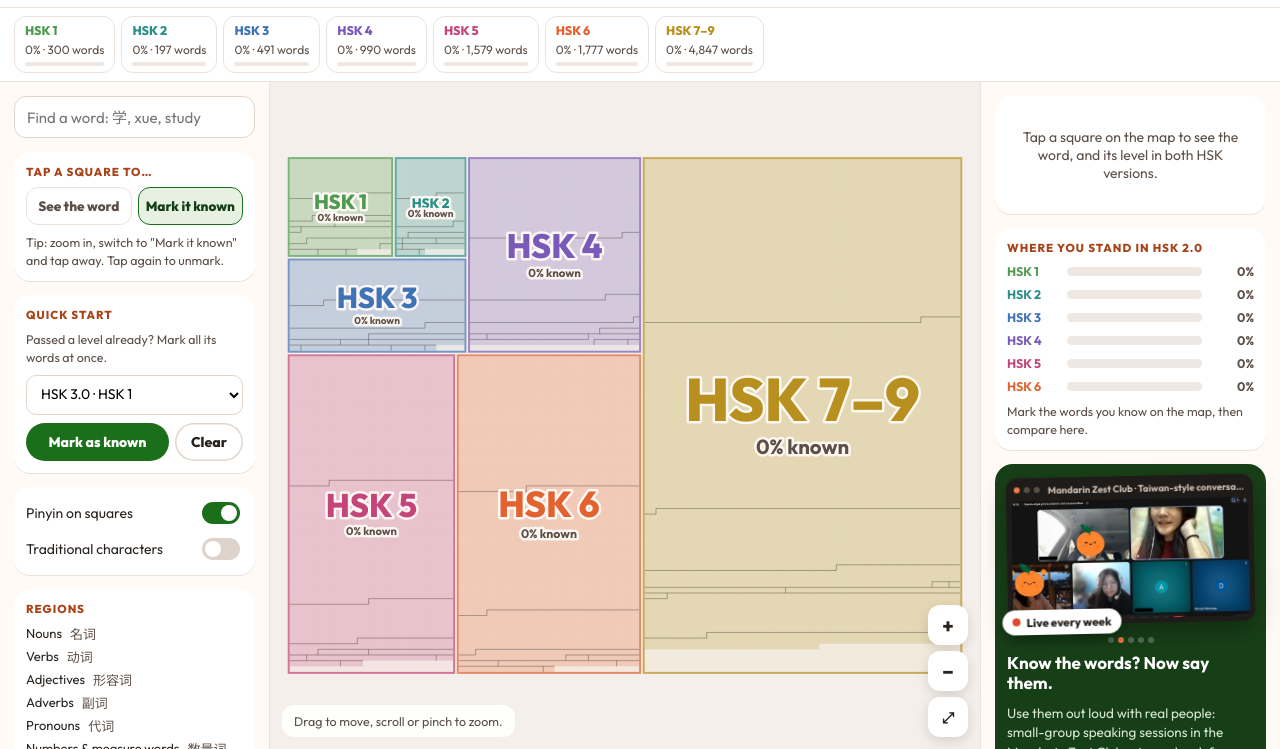
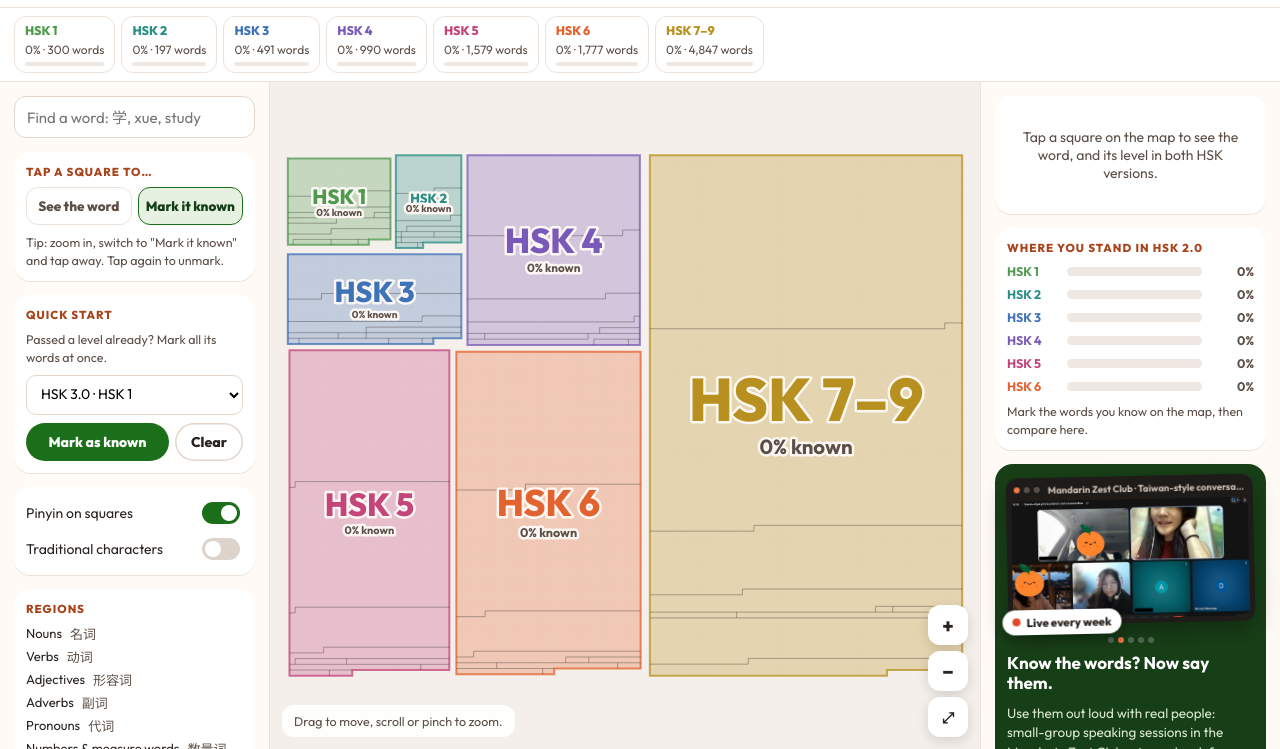
Before and after one commit to antoinesjc/Mandarin-Zest-Class-Calendar, a plain HTML site: page hskmap.html in a window 1280 px wide. Shown: the part 51-800 px from the top of the page. Drawn offline with Linux system fonts and the light colour scheme.

Commit message:
HSK Map: fill each level box exactly (no empty space)
Co-Authored-By: Claude Opus 5.5 <noreply@anthropic.com>
Claude-Session: https://claude.ai/code/session_01B4PzkCKEiLgfUQSyHrqMXi

```diff
--- a/hskmap.html
+++ b/hskmap.html
@@ -242,44 +242,45 @@
     var key = v === 3 ? 4 : 5, byL = {};
     W.forEach(function (w, i) { var l = w[key]; if (l) (byL[l] = byL[l] || []).push(i); });
     var lv = Object.keys(byL).map(Number), sum = 0; lv.forEach(function (l) { sum += byL[l].length; });
-    for (var slack = 1.06; ; slack += .03) {
-      var GW = Math.ceil(Math.sqrt(sum * slack * 1.3)), GH = Math.ceil(sum * slack / GW), rects = [];
-      var items = lv.map(function (l) { return { l:l, v:byL[l].length }; }).sort(function (a, b) { return b.v - a.v; });
-      squarify(items, 0, 0, GW, GH, rects);
-      var ok = true, boxes = rects.map(function (r) {
-        // integer box, mirrored so the biggest level sits on the right and HSK 1 top left; 1-square gutter between boxes
-        var x0 = Math.round(r[1]), y0 = Math.round(r[2]), x1 = Math.round(r[1] + r[3]), y1 = Math.round(r[2] + r[4]);
-        var X0 = GW - x1, X1 = GW - x0, Y0 = GH - y1, Y1 = GH - y0, bx = X0 + (X0 > 0 ? 1 : 0), by = Y0 + (Y0 > 0 ? 1 : 0);
-        var bw = X1 - bx, bh = Y1 - by; if (bw * bh < r[0].v) ok = false;
-        return { l:r[0].l, x:bx, y:by, w:bw, h:bh };
-      });
-      if (ok) break;
-    }
-    // keep reading order: if HSK 1 ended up to the right of HSK 2 on the same row, swap them
+    // exact areas (no slack): each level gets a rectangle as big as its list
+    var GW = Math.sqrt(sum * 1.3), GH = sum / GW, rects = [], G = .9;
+    squarify(lv.map(function (l) { return { l:l, v:byL[l].length }; }).sort(function (a, b) { return b.v - a.v; }), 0, 0, GW, GH, rects);
+    var boxes = rects.map(function (r) { // mirrored: biggest level on the right, HSK 1 top left
+      return { l:r[0].l, x:GW - r[1] - r[3] + G / 2, y:GH - r[2] - r[4] + G / 2, w:r[3] - G, h:r[4] - G };
+    });
     var b1 = boxes.find(function (b) { return b.l === 1; }), b2 = boxes.find(function (b) { return b.l === 2; });
-    if (b1 && b2 && b1.y === b2.y && b1.h === b2.h && b1.x > b2.x) { var left = b2.x; b2.x = left + b1.w + (b1.x - (b2.x + b2.w)); b1.x = left; }
-    var occ = new Map(), pos = new Int32Array(W.length * 2).fill(-99999), conts = [], reg = new Map();
+    if (b1 && b2 && Math.abs(b1.y - b2.y) < .01 && b1.x > b2.x) { var left = b2.x; b2.x = left + b1.w + G; b1.x = left; }
+    var pos = new Float32Array(W.length * 3), conts = [], reg = new Map(), bb = [1e9, 1e9, -1e9, -1e9];
     boxes.forEach(function (b) {
       var ids = byL[b.l].slice().sort(function (a, c) { return CLS_ORDER.indexOf(W[a][3]) - CLS_ORDER.indexOf(W[c][3]) || a - c; });
-      // fill column by column inside the box when it is tall, row by row when it is wide, so word classes form bands
-      var regions = {}, k = 0;
+      var n = ids.length, best = null;
+      // choose the number of columns that fills the box best (squares stay squares; only a few empty squares at most)
+      for (var c = 1; c <= n; c++) { var r = Math.ceil(n / c), t = Math.min(b.w / c, b.h / r), waste = b.w * b.h - n * t * t + (r * c - n) * t * t * 3;
+        if (!best || waste < best.waste) best = { c:c, r:r, t:t, waste:waste }; }
+      var C = best.c, R = best.r, T = best.t, gx = b.x + (b.w - C * T) / 2, gy = b.y + (b.h - R * T) / 2, regions = {};
       ids.forEach(function (wi, j) {
-        var X = b.x + (j % b.w), Y = b.y + Math.floor(j / b.w);
-        occ.set(X + "," + Y, wi); pos[wi * 2] = X; pos[wi * 2 + 1] = Y; reg.set(wi, b.l * 100 + CLS_ORDER.indexOf(W[wi][3]));
-        var c = W[wi][3], R = regions[c] = regions[c] || { cls:c, x:0, y:0, n:0 }; R.x += X; R.y += Y; R.n++;
+        var X = gx + (j % C) * T, Y = gy + Math.floor(j / C) * T;
+        pos[wi * 3] = X; pos[wi * 3 + 1] = Y; pos[wi * 3 + 2] = T; reg.set(wi, b.l * 100 + CLS_ORDER.indexOf(W[wi][3]));
+        var k = W[wi][3], Rg = regions[k] = regions[k] || { cls:k, x:0, y:0, n:0 }; Rg.x += X + T / 2; Rg.y += Y + T / 2; Rg.n++;
       });
-      var rs = Object.keys(regions).map(function (c) { var R = regions[c]; R.x /= R.n; R.y /= R.n; return R; });
-      conts.push({ l:b.l, n:ids.length, ids:ids, cx:b.x + b.w / 2 - .5, cy:b.y + b.h / 2 - .5, box:[b.x, b.y, b.x + b.w - 1, b.y + b.h - 1], regions:rs });
+      var rs = Object.keys(regions).map(function (k) { var Rg = regions[k]; Rg.x /= Rg.n; Rg.y /= Rg.n; return Rg; });
+      conts.push({ l:b.l, n:n, ids:ids, c:C, r:R, t:T, gx:gx, gy:gy, cx:gx + C * T / 2, cy:gy + R * T / 2, box:[gx, gy, gx + C * T, gy + R * T], regions:rs });
+      bb[0] = Math.min(bb[0], gx); bb[1] = Math.min(bb[1], gy); bb[2] = Math.max(bb[2], gx + C * T); bb[3] = Math.max(bb[3], gy + R * T);
     });
-    var bb = [0, 0, GW - 1, GH - 1];
-    return (LAYOUTS[v] = { occ:occ, pos:pos, conts:conts, reg:reg, bb:bb });
+    return (LAYOUTS[v] = { pos:pos, conts:conts, reg:reg, bb:bb });
+  }
+  function hit(x, y) { // word index at a world point, or -1
+    for (var k = 0; k < L.conts.length; k++) { var c = L.conts[k];
+      if (x < c.box[0] || y < c.box[1] || x >= c.box[2] || y >= c.box[3]) continue;
+      var j = Math.floor((y - c.gy) / c.t) * c.c + Math.floor((x - c.gx) / c.t); return j < c.n ? c.ids[j] : -1; }
+    return -1;
   }
 
   // ---------- canvas ----------
   var cv = document.getElementById("cv"), ctx = cv.getContext("2d"), wrap = document.getElementById("mapw");
   var cam = { x:0, y:0, s:6 }, dpr = 1, L = null;
   function resize() { dpr = Math.min(2, window.devicePixelRatio || 1); cv.width = wrap.clientWidth * dpr; cv.height = wrap.clientHeight * dpr; draw(); }
-  function fit() { var b = L.bb, w = wrap.clientWidth, h = wrap.clientHeight; cam.s = Math.min(w / (b[2] - b[0] + 8), h / (b[3] - b[1] + 8)); cam.x = (b[0] + b[2] + 1) / 2; cam.y = (b[1] + b[3] + 1) / 2; draw(); }
+  function fit() { var b = L.bb, w = wrap.clientWidth, h = wrap.clientHeight; cam.s = Math.min(w / (b[2] - b[0] + 6), h / (b[3] - b[1] + 6)); cam.x = (b[0] + b[2]) / 2; cam.y = (b[1] + b[3]) / 2; draw(); }
   function toScreen(x, y) { return [(x - cam.x) * cam.s + wrap.clientWidth / 2, (y - cam.y) * cam.s + wrap.clientHeight / 2]; }
   function toWorld(px, py) { return [(px - wrap.clientWidth / 2) / cam.s + cam.x, (py - wrap.clientHeight / 2) / cam.s + cam.y]; }
   function hex(c, a) { var n = parseInt(c.slice(1), 16); return "rgba(" + (n >> 16) + "," + (n >> 8 & 255) + "," + (n & 255) + "," + a + ")"; }
@@ -289,58 +290,55 @@
     var w = wrap.clientWidth, h = wrap.clientHeight, s = cam.s, key = ver === 3 ? 4 : 5;
     ctx.setTransform(dpr, 0, 0, dpr, 0, 0);
     ctx.fillStyle = "#f4efea"; ctx.fillRect(0, 0, w, h);
-    // level boxes
-    L.conts.forEach(function (c) { var a = toScreen(c.box[0], c.box[1]), z = toScreen(c.box[2] + 1, c.box[3] + 1), col = COLORS[c.l];
-      ctx.fillStyle = hex(col, .06); ctx.fillRect(a[0], a[1], z[0] - a[0], z[1] - a[1]);
-      ctx.strokeStyle = hex(col, .7); ctx.lineWidth = 2; ctx.strokeRect(a[0] - 1, a[1] - 1, z[0] - a[0] + 2, z[1] - a[1] + 2); });
-    var tl = toWorld(0, 0), br = toWorld(w, h), x0 = Math.floor(tl[0]) - 1, y0 = Math.floor(tl[1]) - 1, x1 = Math.ceil(br[0]) + 1, y1 = Math.ceil(br[1]) + 1;
-    var gap = s > 8 ? Math.max(1, s * .06) : 0, showTxt = s >= 24, showPy = opt.py && s >= 38;
-    // land shadow
+    // level boxes (outline follows the squares, so a short last row makes a small step)
+    function outline(c) { var t = c.t, full = Math.floor(c.n / c.c), rem = c.n % c.c, x0 = c.gx, y0 = c.gy, x1 = c.gx + c.c * t;
+      var P = rem ? [[x0, y0], [x1, y0], [x1, y0 + full * t], [x0 + rem * t, y0 + full * t], [x0 + rem * t, y0 + (full + 1) * t], [x0, y0 + (full + 1) * t]] : [[x0, y0], [x1, y0], [x1, y0 + full * t], [x0, y0 + full * t]];
+      ctx.beginPath(); P.forEach(function (q, i) { var p = toScreen(q[0], q[1]); if (i) ctx.lineTo(p[0], p[1]); else ctx.moveTo(p[0], p[1]); }); ctx.closePath(); }
+    L.conts.forEach(function (c) { var col = COLORS[c.l]; outline(c); ctx.fillStyle = hex(col, .08); ctx.fill(); ctx.strokeStyle = hex(col, .75); ctx.lineWidth = 2; ctx.stroke(); });
+    var tl = toWorld(0, 0), br = toWorld(w, h);
     L.conts.forEach(function (c) {
-      var p = toScreen(c.box[0], c.box[1]); if (p[0] > w || p[1] > h) return;
+      if (c.box[2] < tl[0] || c.box[0] > br[0] || c.box[3] < tl[1] || c.box[1] > br[1]) return;
+      var ts = c.t * s, gap = ts > 8 ? Math.max(1, ts * .06) : 0, showTxt = ts >= 24, showPy = opt.py && ts >= 38;
+      c.ids.forEach(function (i, j) {
+        var X = c.gx + (j % c.c) * c.t, Y = c.gy + Math.floor(j / c.c) * c.t;
+        if (X + c.t < tl[0] || X > br[0] || Y + c.t < tl[1] || Y > br[1]) return;
+        var p = toScreen(X, Y), col = COLORS[c.l], k = known.has(W[i][0]);
+        ctx.fillStyle = k ? col : (ts < 8 ? hex(col, .22) : "#fbf7f2");
+        ctx.fillRect(p[0] + gap / 2, p[1] + gap / 2, ts - gap, ts - gap);
+        if (!k && ts >= 8) { ctx.fillStyle = hex(col, .12); ctx.fillRect(p[0] + gap / 2, p[1] + gap / 2, ts - gap, ts - gap); }
+        if (i === sel) { ctx.strokeStyle = "#2a2420"; ctx.lineWidth = Math.max(2, ts * .08); ctx.strokeRect(p[0] + 1, p[1] + 1, ts - 2, ts - 2); }
+        if (showTxt) {
+          var hz = opt.trad && W[i][6] ? W[i][6] : W[i][0], fs = Math.min(ts * .42, ts * .86 / Math.max(1, hz.length));
+          ctx.fillStyle = k ? "#fff" : "#2a2420"; ctx.textAlign = "center"; ctx.textBaseline = "middle";
+          ctx.font = "700 " + fs + "px 'Noto Sans " + (opt.trad ? "TC" : "SC") + "', sans-serif";
+          ctx.fillText(hz, p[0] + ts / 2, p[1] + ts * (showPy ? .6 : .52));
+          if (showPy) { ctx.font = "600 " + Math.min(ts * .17, ts * 1.55 / Math.max(1, W[i][1].length)) + "px Outfit, sans-serif"; ctx.fillStyle = k ? "rgba(255,255,255,.9)" : "#a8431a"; ctx.fillText(W[i][1], p[0] + ts / 2, p[1] + ts * .22); }
+        } else if (ts >= 9 && !k) { ctx.fillStyle = hex(col, .35); ctx.fillRect(p[0] + ts * .3, p[1] + ts * .45, ts * .4, Math.max(1, ts * .1)); }
+      });
+      // region borders between word classes
+      if (ts >= 5) {
+        ctx.strokeStyle = ts > 14 ? "rgba(42,36,32,.55)" : "rgba(42,36,32,.35)"; ctx.lineWidth = ts > 14 ? 1.6 : 1; ctx.beginPath();
+        c.ids.forEach(function (i, j) {
+          var X = c.gx + (j % c.c) * c.t, Y = c.gy + Math.floor(j / c.c) * c.t; if (X + c.t < tl[0] || X > br[0] || Y + c.t < tl[1] || Y > br[1]) return;
+          var ra = L.reg.get(i), p = toScreen(X, Y), rt = j + 1 < c.n && (j + 1) % c.c ? c.ids[j + 1] : -1, dn = j + c.c < c.n ? c.ids[j + c.c] : -1;
+          if (rt >= 0 && L.reg.get(rt) !== ra) { ctx.moveTo(p[0] + ts, p[1]); ctx.lineTo(p[0] + ts, p[1] + ts); }
+          if (dn >= 0 && L.reg.get(dn) !== ra) { ctx.moveTo(p[0], p[1] + ts); ctx.lineTo(p[0] + ts, p[1] + ts); }
+        });
+        ctx.stroke();
+      }
     });
-    var cells = (x1 - x0) * (y1 - y0) < 60000;
-    var iter = cells ? null : L.occ;
-    function tile(i, X, Y) {
-      var p = toScreen(X, Y), l = W[i][key], col = COLORS[l], k = known.has(W[i][0]);
-      ctx.fillStyle = k ? col : (s < 8 ? hex(col, .22) : "#fbf7f2");
-      ctx.fillRect(p[0] + gap / 2, p[1] + gap / 2, s - gap, s - gap);
-      if (!k && s >= 8) { ctx.fillStyle = hex(col, .12); ctx.fillRect(p[0] + gap / 2, p[1] + gap / 2, s - gap, s - gap); }
-      if (i === sel) { ctx.strokeStyle = "#2a2420"; ctx.lineWidth = Math.max(2, s * .08); ctx.strokeRect(p[0] + 1, p[1] + 1, s - 2, s - 2); }
-      if (showTxt) {
-        var hz = opt.trad && W[i][6] ? W[i][6] : W[i][0], fs = Math.min(s * .42, s * .86 / Math.max(1, hz.length));
-        ctx.fillStyle = k ? "#fff" : "#2a2420"; ctx.textAlign = "center"; ctx.textBaseline = "middle";
-        ctx.font = "700 " + fs + "px 'Noto Sans " + (opt.trad ? "TC" : "SC") + "', sans-serif";
-        ctx.fillText(hz, p[0] + s / 2, p[1] + s * (showPy ? .6 : .52));
-        if (showPy) { ctx.font = "600 " + Math.min(s * .17, s * 1.55 / Math.max(1, W[i][1].length)) + "px Outfit, sans-serif"; ctx.fillStyle = k ? "rgba(255,255,255,.9)" : "#a8431a"; ctx.fillText(W[i][1], p[0] + s / 2, p[1] + s * .22); }
-      } else if (s >= 9 && !k) { ctx.fillStyle = hex(col, .35); ctx.fillRect(p[0] + s * .3, p[1] + s * .45, s * .4, Math.max(1, s * .1)); }
-    }
-    if (cells) { for (var Y = y0; Y <= y1; Y++) for (var X = x0; X <= x1; X++) { var i = L.occ.get(X + "," + Y); if (i != null) tile(i, X, Y); } }
-    else L.occ.forEach(function (i, k) { var c = k.split(","); tile(i, +c[0], +c[1]); });
-    // region borders
-    if (s >= 5) {
-      ctx.strokeStyle = s > 14 ? "rgba(42,36,32,.55)" : "rgba(42,36,32,.35)"; ctx.lineWidth = s > 14 ? 1.6 : 1; ctx.beginPath();
-      var X0 = Math.max(x0, L.bb[0] - 1), X1 = Math.min(x1, L.bb[2] + 1), Y0 = Math.max(y0, L.bb[1] - 1), Y1 = Math.min(y1, L.bb[3] + 1);
-      for (var yy = Y0; yy <= Y1; yy++) for (var xx = X0; xx <= X1; xx++) {
-        var a = L.occ.get(xx + "," + yy); if (a == null) continue;
-        var ra = L.reg.get(a), b1 = L.occ.get((xx + 1) + "," + yy), b2 = L.occ.get(xx + "," + (yy + 1)), p = toScreen(xx, yy);
-        if (b1 != null && L.reg.get(b1) !== ra) { ctx.moveTo(p[0] + s, p[1]); ctx.lineTo(p[0] + s, p[1] + s); }
-        if (b2 != null && L.reg.get(b2) !== ra) { ctx.moveTo(p[0], p[1] + s); ctx.lineTo(p[0] + s, p[1] + s); }
-      }
-      ctx.stroke();
-    }
     // labels
     ctx.textAlign = "center"; ctx.textBaseline = "middle";
     L.conts.forEach(function (c) {
-      var p = toScreen(c.cx + .5, c.cy + .5), col = COLORS[c.l];
-      if (s < 18) {
-        var bw = (c.box[2] - c.box[0] + 1) * s, bh = (c.box[3] - c.box[1] + 1) * s, big = Math.max(13, Math.min(60, bw * .2, bh * .32));
+      var p = toScreen(c.cx, c.cy), col = COLORS[c.l], ts = c.t * s;
+      if (ts < 16) {
+        var bw = (c.box[2] - c.box[0]) * s, bh = (c.box[3] - c.box[1]) * s, big = Math.max(13, Math.min(60, bw * .2, bh * .32));
         label(lvName(ver, c.l), p[0], p[1] - big * .2, "800 " + big + "px Outfit, sans-serif", col);
         var pc = pct(c.ids); label(pc + "% known", p[0], p[1] + big * .55, "700 " + Math.max(10, big * .34) + "px Outfit, sans-serif", "#5c4f47");
       }
-      if (s >= 9 && s < 24) c.regions.forEach(function (r) {
-        if (Math.sqrt(r.n) * s < 70) return;
-        var q = toScreen(r.x + .5, r.y + .5); label(CLS[r.cls][0], q[0], q[1], "800 " + Math.max(10, Math.min(15, s * .9)) + "px Outfit, sans-serif", "#2a2420", true);
+      if (ts >= 16 && ts < 24) c.regions.forEach(function (r) {
+        if (Math.sqrt(r.n) * ts < 70) return;
+        var q = toScreen(r.x, r.y); label(CLS[r.cls][0], q[0], q[1], "800 " + Math.max(10, Math.min(15, ts * .9)) + "px Outfit, sans-serif", "#2a2420", true);
       });
     });
   }
@@ -360,16 +358,16 @@
   });
   function up(e) {
     var tap = pts.size === 1 && !moved; pts.delete(e.pointerId); if (pts.size < 2) pinch = null; cv.classList.remove("drag");
-    if (tap) { var wpt = toWorld(e.offsetX, e.offsetY), i = L.occ.get(Math.floor(wpt[0]) + "," + Math.floor(wpt[1]));
-      if (i != null) { if (mode === "mark" && cam.s >= 14) toggle(i); select(i); }
-      else if (cam.s < 14) { var c = L.conts.find(function (c) { return wpt[0] >= c.box[0] && wpt[0] <= c.box[2] && wpt[1] >= c.box[1] && wpt[1] <= c.box[3]; }); if (c) flyTo(wpt[0], wpt[1], 30); }
+    if (tap) { var wpt = toWorld(e.offsetX, e.offsetY), i = hit(wpt[0], wpt[1]);
+      if (i >= 0 && cam.s * L.pos[i * 3 + 2] >= 14) { if (mode === "mark") toggle(i); select(i); }
+      else if (i >= 0) flyTo(wpt[0], wpt[1], 30 / L.pos[i * 3 + 2]);
     }
   }
   cv.addEventListener("pointerup", up); cv.addEventListener("pointercancel", function (e) { pts.delete(e.pointerId); pinch = null; });
   cv.addEventListener("wheel", function (e) { e.preventDefault(); zoomAt(e.offsetX, e.offsetY, Math.exp(-e.deltaY * .0016)); hideHint(); }, { passive:false });
   function zoomAt(px, py, f) { var a = toWorld(px, py); cam.s = Math.max(1.2, Math.min(90, cam.s * f)); var b = toWorld(px, py); cam.x += a[0] - b[0]; cam.y += a[1] - b[1]; draw(); }
   function flyTo(x, y, s) { var s0 = cam.s, x0 = cam.x, y0 = cam.y, t0 = performance.now();
-    (function step(t) { var k = Math.min(1, (t - t0) / 500), e = k < .5 ? 2 * k * k : 1 - Math.pow(-2 * k + 2, 2) / 2; cam.x = x0 + (x + .5 - x0) * e; cam.y = y0 + (y + .5 - y0) * e; cam.s = s0 + (s - s0) * e; draw(); if (k < 1) requestAnimationFrame(step); })(t0); }
+    (function step(t) { var k = Math.min(1, (t - t0) / 500), e = k < .5 ? 2 * k * k : 1 - Math.pow(-2 * k + 2, 2) / 2; cam.x = x0 + (x - x0) * e; cam.y = y0 + (y - y0) * e; cam.s = s0 + (s - s0) * e; draw(); if (k < 1) requestAnimationFrame(step); })(t0); }
   document.getElementById("zIn").onclick = function () { zoomAt(wrap.clientWidth / 2, wrap.clientHeight / 2, 1.6); };
   document.getElementById("zOut").onclick = function () { zoomAt(wrap.clientWidth / 2, wrap.clientHeight / 2, 1 / 1.6); };
   document.getElementById("zFit").onclick = fit;
@@ -397,7 +395,7 @@
     var html = lv.map(function (l) { var ids = []; W.forEach(function (w, i) { if (w[key] === l) ids.push(i); }); var p = pct(ids), n = Math.round(p * ids.length / 100); tot += ids.length; ids.forEach(function (i) { if (known.has(W[i][0])) kn++; });
       return '<button class="lv" type="button" data-l="' + l + '"><b style="color:' + COLORS[l] + '">' + lvName(ver, l) + '</b><span>' + p + '% · ' + ids.length.toLocaleString() + ' words</span><i><em style="width:' + p + '%;background:' + COLORS[l] + '"></em></i></button>'; }).join("");
     var el = document.getElementById("levels"); el.innerHTML = html;
-    [].forEach.call(el.querySelectorAll(".lv"), function (b) { b.onclick = function () { var c = L.conts.find(function (c) { return c.l === +b.dataset.l; }); if (c) flyTo(c.cx, c.cy, Math.max(4, Math.min(12, 300 / Math.sqrt(c.n)))); }; });
+    [].forEach.call(el.querySelectorAll(".lv"), function (b) { b.onclick = function () { var c = L.conts.find(function (c) { return c.l === +b.dataset.l; }); if (c) flyTo(c.cx, c.cy, Math.max(4, Math.min(12, 300 / Math.sqrt(c.n))) / c.t); }; });
     document.getElementById("total").innerHTML = "<b>" + kn.toLocaleString() + "</b> of " + tot.toLocaleString() + " HSK " + ver + ".0 words known";
     // where you stand in the OTHER version
     var other = ver === 3 ? 2 : 3, okey = other === 3 ? 4 : 5, olv = other === 3 ? [1, 2, 3, 4, 5, 6, 7] : [1, 2, 3, 4, 5, 6];
@@ -430,7 +428,7 @@
     for (var i = 0; i < W.length && out.length < 30; i++) { var w = W[i], key = ver === 3 ? 4 : 5; if (!w[key] && ver === 3) continue;
       if (w[0].indexOf(t) >= 0 || (w[6] && w[6].indexOf(t) >= 0) || plain(w[1]).indexOf(p) === 0 || (p.length > 2 && (w[2] || "").toLowerCase().indexOf(t.toLowerCase()) >= 0)) out.push(i); }
     res.innerHTML = out.length ? out.map(function (i) { return '<button type="button" data-i="' + i + '"><span class="zh">' + W[i][0] + '</span><small>' + W[i][1] + ' · ' + (W[i][2] || '') + '</small></button>'; }).join("") : '<span class="note" style="padding:6px">No word found in HSK ' + ver + '.0.</span>';
-    [].forEach.call(res.querySelectorAll("button"), function (b) { b.onclick = function () { var i = +b.dataset.i; select(i); flyTo(L.pos[i * 2], L.pos[i * 2 + 1], 56); }; });
+    [].forEach.call(res.querySelectorAll("button"), function (b) { b.onclick = function () { var i = +b.dataset.i; select(i); var t = L.pos[i * 3 + 2]; flyTo(L.pos[i * 3] + t / 2, L.pos[i * 3 + 1] + t / 2, 56 / t); }; });
   });
 
   // controls
@@ -438,7 +436,7 @@
   function setVer(v) {
     ver = v; [].forEach.call(document.querySelectorAll(".seg button"), function (b) { b.setAttribute("aria-pressed", String(+b.dataset.v === v)); });
     L = layout(v); persist(false); stats(); fit(); if (q.value) q.dispatchEvent(new Event("input"));
-    if (sel >= 0 && L.pos[sel * 2] > -99999) details(sel);
+    if (sel >= 0 && L.pos[sel * 3 + 2] > 0) details(sel);
   }
   [].forEach.call(document.querySelectorAll(".mode button"), function (b) { b.onclick = function () { mode = b.dataset.m; [].forEach.call(document.querySelectorAll(".mode button"), function (x) { x.setAttribute("aria-pressed", String(x === b)); }); }; });
   document.getElementById("optPy").onchange = function () { opt.py = this.checked; draw(); };
```
Also changed, not shown: 1 other file.
